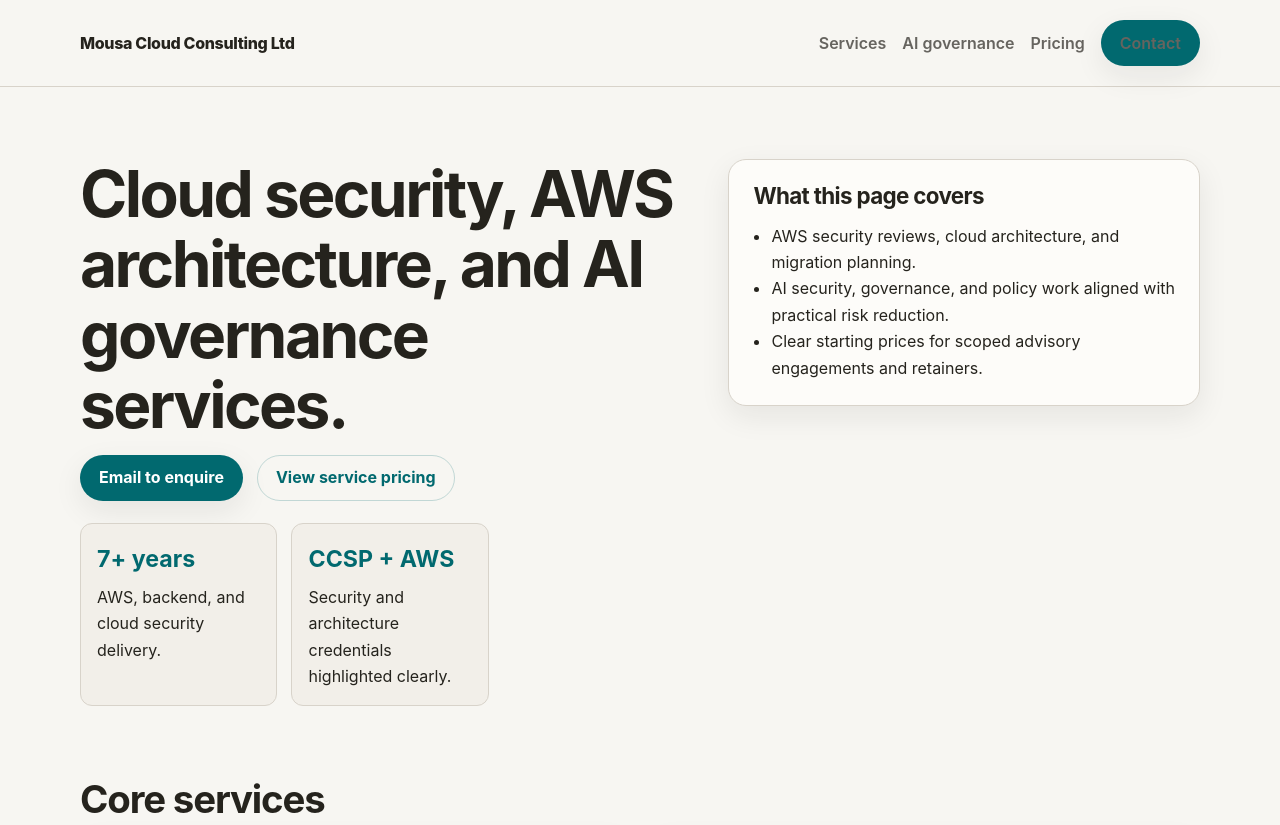
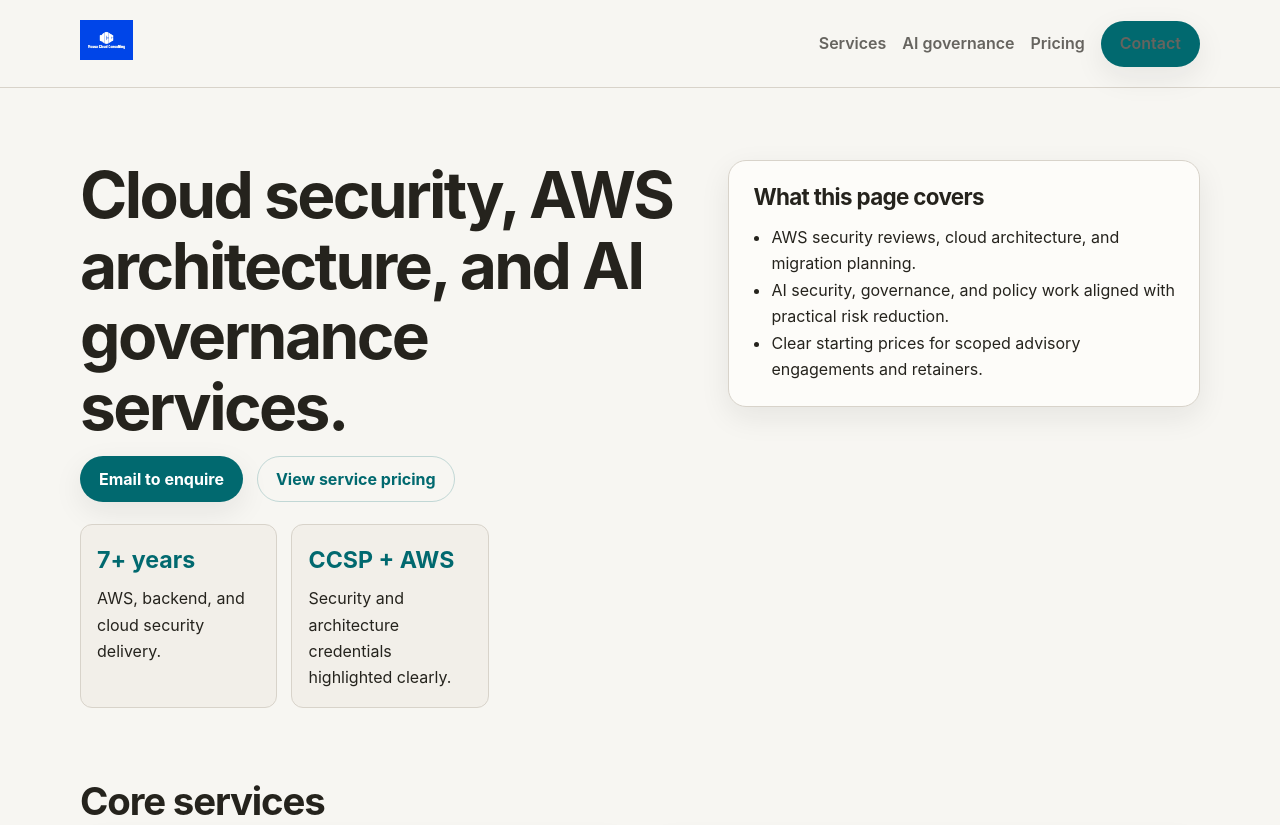
Before and after one commit to mosbat/mousa-cloud.eu-temporary, a plain HTML site: page index.html in a window 1280 px wide. Shown: the top 825 px of the page. Drawn offline with Linux system fonts and the light colour scheme.

Commit message:
added favicons

```diff
--- a/index.html
+++ b/index.html
@@ -6,6 +6,10 @@
   <meta name="viewport" content="width=device-width, initial-scale=1.0">
   <meta name="robots" content="index,follow">
   <title>Mousa Cloud Consulting Ltd | EU Services Overview</title>
+  <link rel="icon" href="favicon.ico">
+  <link rel="icon" type="image/png" sizes="32x32" href="favicon-32x32.png">
+  <link rel="icon" type="image/png" sizes="16x16" href="favicon-16x16.png">
+
   <style>
     :root {
       --bg: #f7f6f2;
@@ -388,7 +392,9 @@
 
   <header>
     <div class="wrap nav">
-      <a href="#top" class="brand">Mousa Cloud Consulting Ltd</a>
+      <a href="#top" class="brand">
+        <img src="mcc-logo.jpg" alt="Mousa Cloud Consulting Ltd" style="height:40px; width:auto;">
+      </a>
       <nav class="nav-links" aria-label="Primary">
         <a href="#services">Services</a>
         <a href="#ai">AI governance</a>
```
Also changed, not shown: android-chrome-192x192.png (added), android-chrome-512x512.png (added), apple-touch-icon.png (added), favicon-16x16.png (added), favicon-32x32.png (added), favicon.ico (added), mcc-logo.jpg (added).
